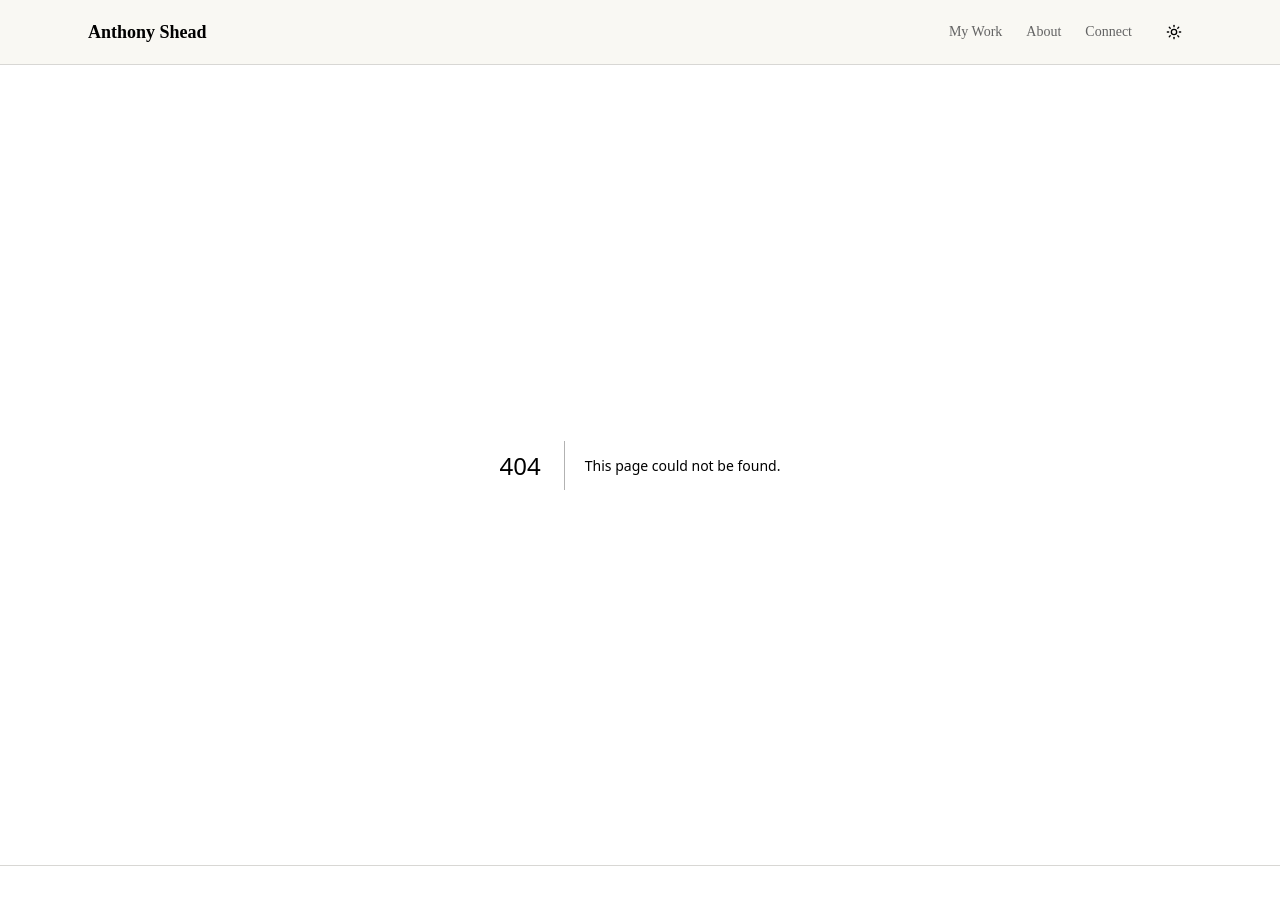
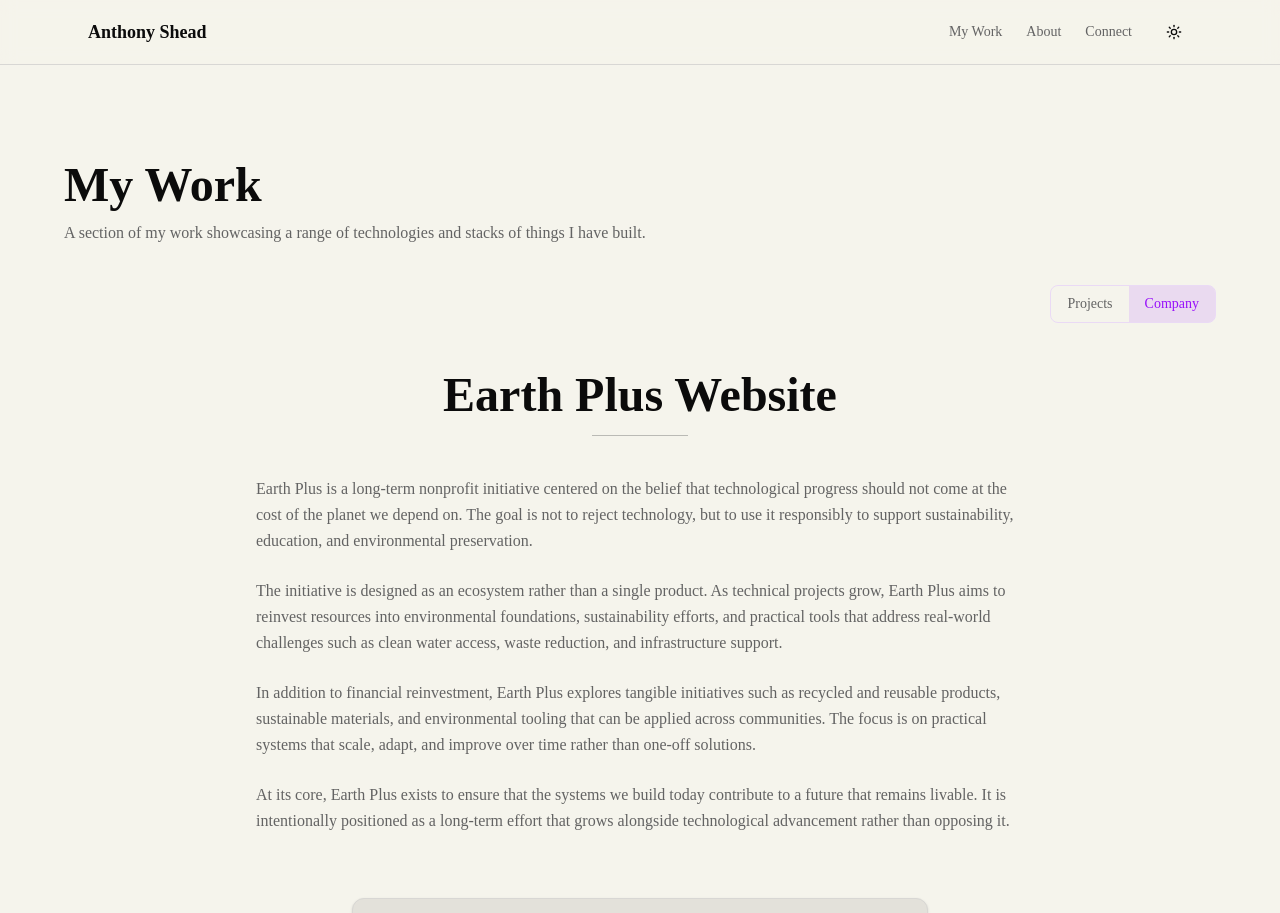
Before and after one commit to Drakeze/Portfolio, a Next.js app: page /projects/company/earth-plus in a window 1280 px wide. Before the commit this address had no page. Shown: the top 913 px of the page. Built offline with nearby package versions, Linux system fonts and the light colour scheme.

Commit message:
(feat): slug page
added slug page.tsx for the my work

```diff
--- /dev/null
+++ b/app/projects/company/[slug]/page.tsx
@@ -0,0 +1,60 @@
+import { notFound } from "next/navigation"
+import { companies } from "@/lib/companies"
+import { descriptions } from "@/lib/description"
+import { ProjectCard } from "@/components/sections/project-card"
+
+type CompanyPageProps = {
+  params: {
+    slug: string
+  }
+}
+
+function slugify(title: string) {
+  return title
+    .toLowerCase()
+    .replace(" website", "")
+    .replace(/\s+/g, "-")
+}
+
+export default function CompanyPage({ params }: CompanyPageProps) {
+  const { slug } = params
+
+  const index = companies.findIndex(
+    (company) => slugify(company.title) === slug
+  )
+
+  if (index === -1) {
+    notFound()
+  }
+
+  const company = companies[index]
+  const description = descriptions[index]
+
+  return (
+    <div className="flex flex-col items-center text-center">
+      {/* Company Title */}
+      <h1 className="text-4xl md:text-5xl font-semibold mb-4">
+        {company.title}
+      </h1>
+
+      {/* Divider */}
+      <div className="w-24 h-px bg-muted-foreground/40 mb-10" />
+
+      {/* Long Description */}
+      <div className="max-w-3xl space-y-6 mb-16 text-left">
+        {description.longDescription
+          .split("\n\n")
+          .map((paragraph, i) => (
+            <p key={i} className="text-muted-foreground leading-relaxed">
+              {paragraph}
+            </p>
+          ))}
+      </div>
+
+      {/* Artifact Card */}
+      <div className="w-full max-w-xl">
+        <ProjectCard project={company} variant="detailed" />
+      </div>
+    </div>
+  )
+}
```
Also changed, not shown: app/projects/company/earth-plus.tsx (deleted), app/projects/company/soren-tech.tsx (deleted).
